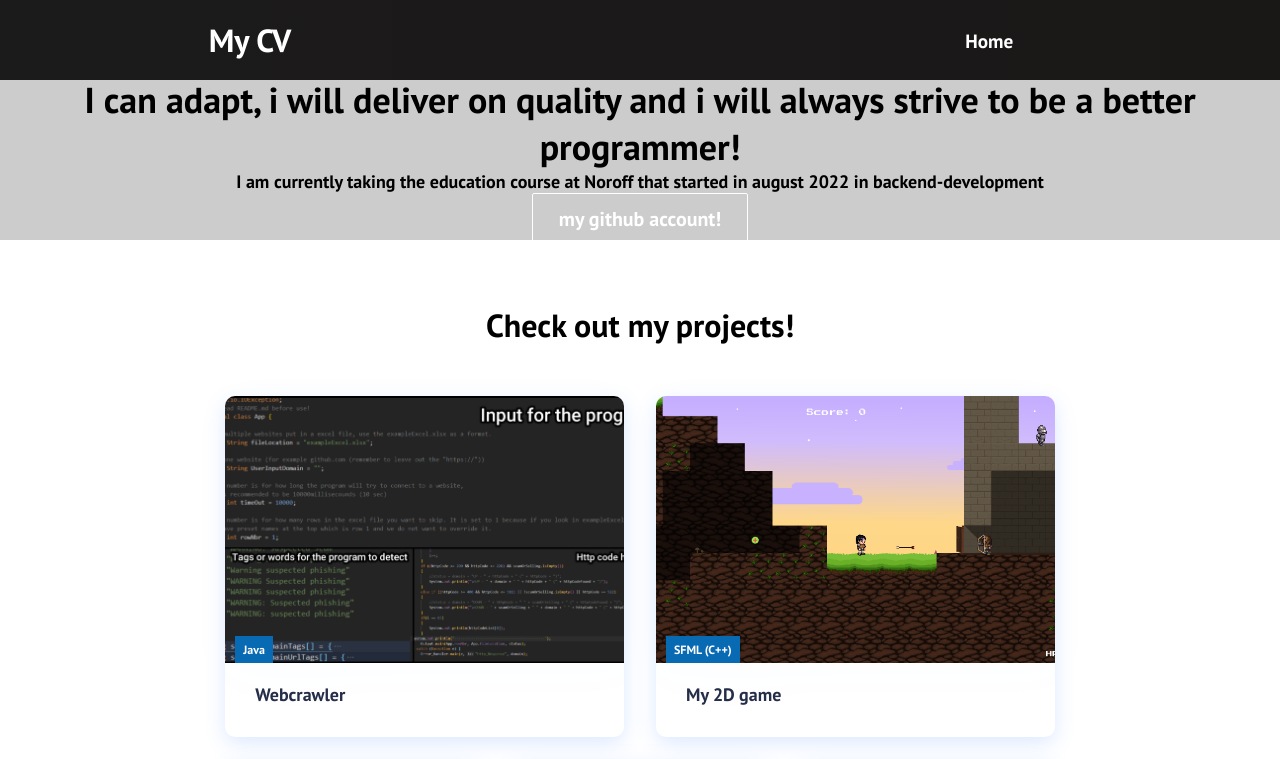
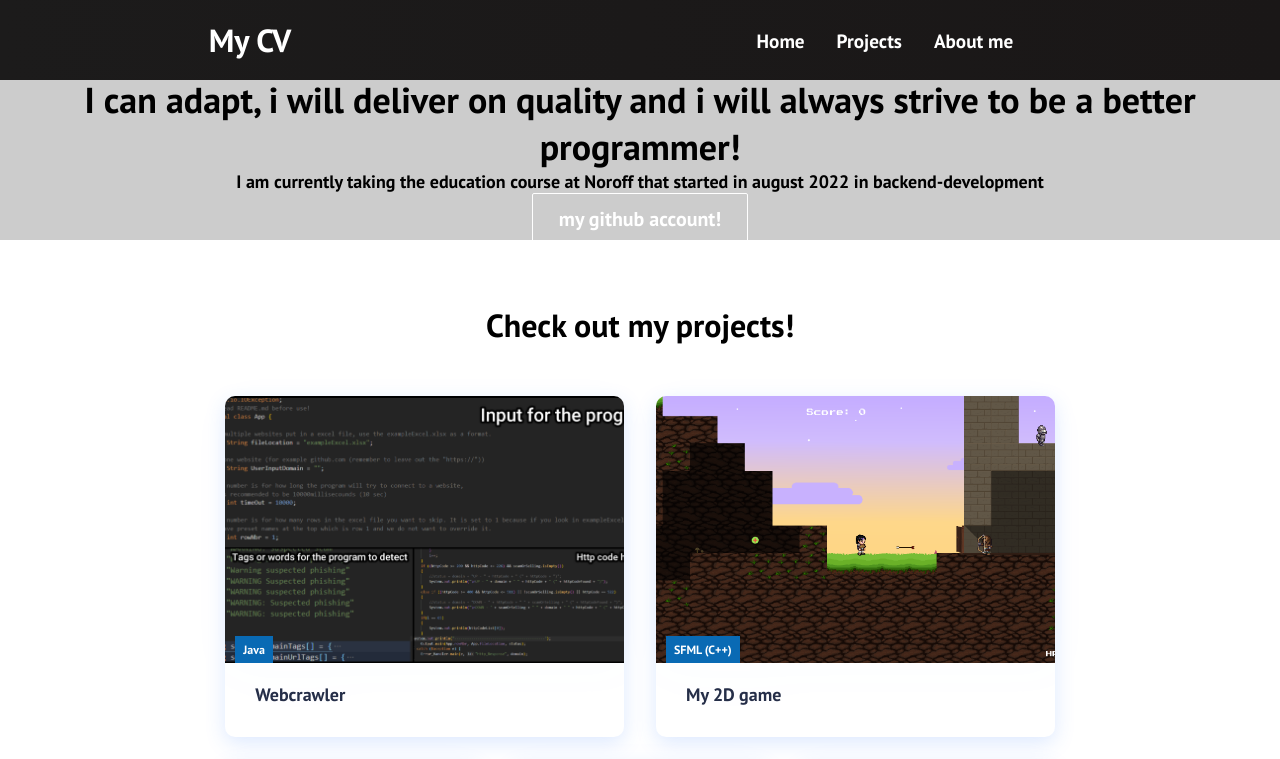
Before and after one commit to Mataiaz/mycv, a React (Create React App) app: page /projects in a window 1280 px wide. Shown: the top 759 px of the page. Built offline with nearby package versions, Linux system fonts and the light colour scheme.

Commit message:
added new page about me and fixed mobile menu

```diff
--- a/src/components/Navbar.css
+++ b/src/components/Navbar.css
@@ -39,6 +39,7 @@
   grid-template-columns: repeat(4, auto);
   grid-gap: 10px;
   list-style: none;
+  flex-direction: row;
   text-align: center;
   width: 60vw;
   justify-content: end;
@@ -47,6 +48,9 @@
 
 .nav-item {
   height: 80px;
+  display: flex;
+  justify-content: center;
+  align-items: center;
 }
 
 .nav-links {
@@ -82,9 +86,8 @@
 
   .nav-menu {
     display: flex;
-    flex-direction: column;
     width: 100%;
-    height: 90vh;
+    height: 100vh;
     position: absolute;
     top: 80px;
     left: -100%;
@@ -93,9 +96,10 @@
   }
 
   .nav-menu.active {
+    padding-right: 25%;
     background: #242222;
     left: 0;
-    opacity: 1;
+    opacity: 0.9;
     transition: all 0.5s ease;
     z-index: 1;
   }
--- a/src/components/Navbar.js
+++ b/src/components/Navbar.js
@@ -39,12 +39,11 @@ function Navbar() {
               <Link to='/' className='nav-links' onClick={closeMobileMenu}>
                 Home
               </Link>
-              <Link
-                to='/projects'
-                className='nav-links-mobile'
-                onClick={closeMobileMenu}
-              >
+              <Link to='/projects' className='nav-links' onClick={closeMobileMenu}>
                 Projects
+              </Link>
+              <Link to='/projects' className='nav-links' onClick={closeMobileMenu}>
+                About me
               </Link>
             </li>
           </ul>
```
